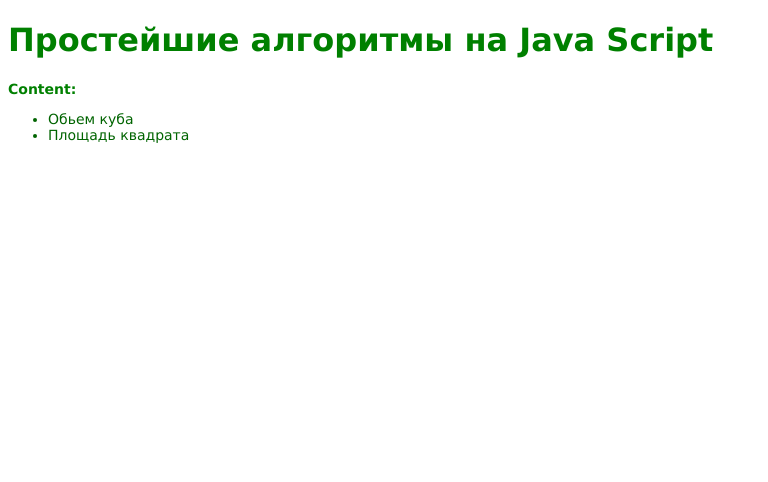
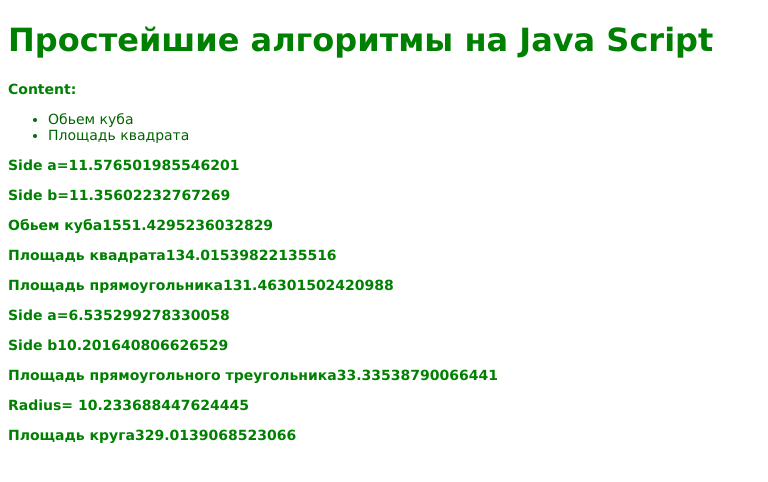
Before and after one commit to VAbram25/js-algo, a plain HTML site: page index.html in a window 1280 px wide. Shown: the whole page, without its empty margins (0-768 px from the left). Drawn offline with Linux system fonts and the light colour scheme.

Commit message:
Added function3

```diff
--- a/app.js
+++ b/app.js
@@ -13,3 +13,10 @@
     document.write("<p>Side a=" + side_a + "</p><p>Side b" + side_b + "</p>");
     document.write("<p>Площадь прямоугольного треугольника" + side_a * side_b / 2 + "</p>");
 }
+
+function writeAlgoDemo3() {
+    var radius = Math.random() * 10 + 5;
+    var square = Math.PI * radius * radius;
+    document.write("<p>Radius= " + radius + "</p>");
+    document.write("<p>Площадь круга" + square + "</p>");
+}
--- a/index.html
+++ b/index.html
@@ -16,7 +16,9 @@
         <li>Площадь квадрата</li>
     </ul>
     <script>
-        writeAlgoDemo();
+        writeAlgoDemo1();
+        writeAlgoDemo2();
+        writeAlgoDemo3();
     </script>
 </body>
 </html>
```
